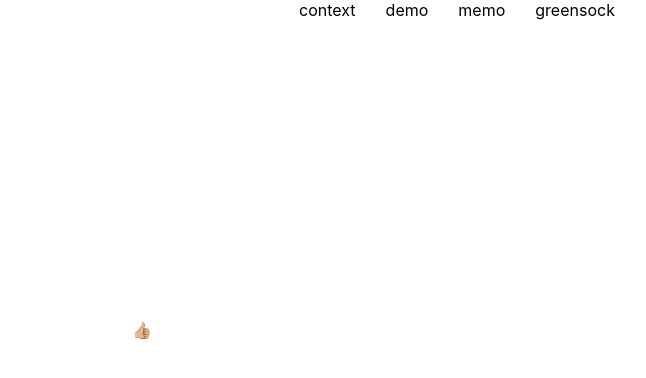
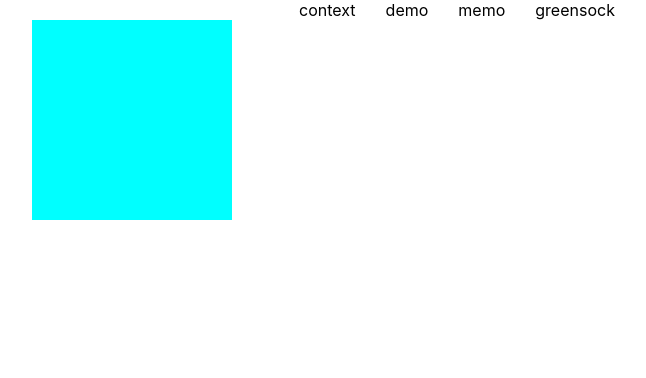
Before and after one commit to hsp996/react-case, a React (Create React App) app: page /context in a window 1280 px wide. Both pictures are taken after a click on the element "demo". Shown: the top 378 px of the page, without its empty margins (168-814 px from the left). Built offline with nearby package versions, Linux system fonts and the light colour scheme.

Commit message:
点击动画

```diff
--- a/src/pages/demo/index.module.scss
+++ b/src/pages/demo/index.module.scss
@@ -1,51 +1,5 @@
-$expression: "😀", "🤣", "❤️", "😻", "👏", "🤘", "🤡", "🤩", "👍🏼", "🐮", "🎈", "💕", "💓", "💚";
-@mixin border-radius($radius){
-  border: 4px;
-  border-radius: $radius;
+.wrap{
+  width: 200px;
+  height: 200px;
+  background: aqua;
 }
-.wrap{
-  position: relative;
-  width: 50px;
-  height: 50px;
-  margin: 300px;
-  @include border-radius(2px);
-  &::before {
-    content: "👍🏼";
-    position: absolute;
-    width: 50px;
-    height: 50px;
-    transition: 0.1s;
-  }
-  &:active::before {
-    transform: scale(1.1);
-  }
-}
-@for $i from 1 to 30 {
-    li:nth-child(#{$i}) {
-        position: absolute;
-        top: 0;
-        left: 0;
-        width: 50px;
-        height: 50px;
-        list-style: none;
-        animation: move #{random()*2500 + 1500}ms infinite #{random() * 4000 / -1000}s cubic-bezier(.46,.53,.51,.62);
-        transform: rotate(#{random() * 80 - 40}deg );
-        opacity: 0;
-        transition: opacity 2.5s 0.8s;
-        &:active{
-          opacity: 1;
-          transition: opacity .1s;
-        }
-        &::before {
-             content: nth($expression, random(length($expression)));
-             position: absolute;
-             font-size: 50px;
-         }
-    }
-}
-
-@keyframes move {
-  100%{
-    transform: rotate(0) translate(0,-240px);
-  }
-}
--- a/src/pages/demo/index.tsx
+++ b/src/pages/demo/index.tsx
@@ -1,26 +1,18 @@
-import React from 'react'
+import React,{useRef,useEffect} from 'react'
+import {gsap} from "gsap";
 import styles from './index.module.scss'
+
 const Demo:React.FC = function () {
-    return <div className={styles.wrap}>
-        <li></li>
-        <li></li>
-        <li></li>
-        <li></li>
-        <li></li>
-        <li></li>
-        <li></li>
-        <li></li>
-        <li></li>
-        <li></li>
-        <li></li>
-        <li></li>
-        <li></li>
-        <li></li>
-        <li></li>
-        <li></li>
-        <li></li>
-        <li></li>
-        <li></li>
+    const wrapRef = useRef(null)
+    useEffect(()=>{
+        (()=>{
+            console.log(1)
+            gsap.to(wrapRef.current,{
+                x:200
+            })
+        })()
+    },[])
+    return <div className={styles.wrap} ref={wrapRef}>
     </div>
 }
 
--- /dev/null
+++ b/src/pages/pointAni/index.module.scss
@@ -0,0 +1,51 @@
+$expression: "😀", "🤣", "❤️", "😻", "👏", "🤘", "🤡", "🤩", "👍🏼", "🐮", "🎈", "💕", "💓", "💚";
+@mixin border-radius($radius){
+  border: 4px;
+  border-radius: $radius;
+}
+.wrap{
+  position: relative;
+  width: 50px;
+  height: 50px;
+  margin: 300px;
+  @include border-radius(2px);
+  &::before {
+    content: "👍🏼";
+    position: absolute;
+    width: 50px;
+    height: 50px;
+    transition: 0.1s;
+  }
+  &:active::before {
+    transform: scale(1.1);
+  }
+}
+@for $i from 1 to 30 {
+  li:nth-child(#{$i}) {
+    position: absolute;
+    top: 0;
+    left: 0;
+    width: 50px;
+    height: 50px;
+    list-style: none;
+    animation: move #{random()*2500 + 2500}ms infinite #{random() * 4000 / -1000}s cubic-bezier(.46,.53,.51,.62);
+    transform: rotate(#{random() * 80 - 40}deg );
+    opacity: 0;
+    transition: opacity 1.5s 1s;
+    &:active{
+      opacity: 1;
+      transition: opacity .1s;
+    }
+    &::before {
+      content: nth($expression, random(length($expression)));
+      position: absolute;
+      font-size: 50px;
+    }
+  }
+}
+
+@keyframes move {
+  100%{
+    transform: rotate(0) translate(0,-240px);
+  }
+}
```
Also changed, not shown: src/pages/pointAni/index.tsx (added, +31 -0 lines).
